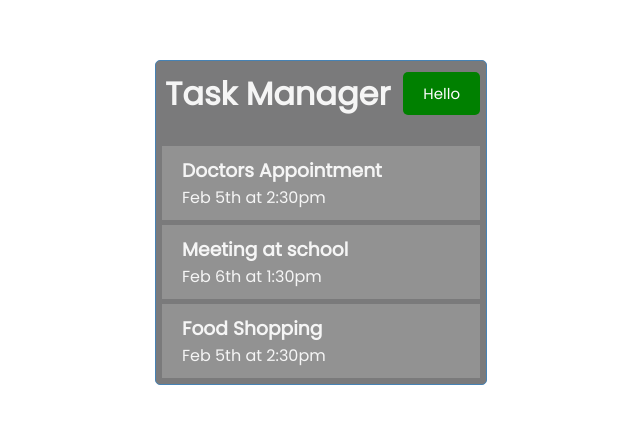
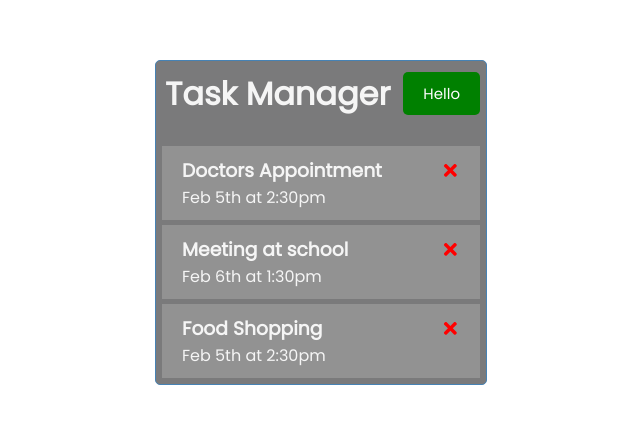
Before and after one commit to TartCodes/task-manager, a React (Create React App) app: page / in a window 1280 px wide. Shown: the part 178-602 px from the top of the page, without its empty margins (319-959 px from the left). Built offline with nearby package versions, Linux system fonts and the light colour scheme.

Commit message:
delete added

```diff
--- a/src/App.js
+++ b/src/App.js
@@ -33,10 +33,16 @@
     },
   ])
 
+  //delete task
+
+  const deleteTask = (id) => {
+    setTasks(tasks.filter((task) => task.id !== id))
+  }
+
   return (
     <div className="container">
       <Header />
-      <Tasks tasks={tasks}/>
+      <Tasks tasks={tasks} onDelete={deleteTask} />
     </div>
   );
 }
--- a/src/components/Task.js
+++ b/src/components/Task.js
@@ -1,8 +1,15 @@
+import { FaTimes } from 'react-icons/fa'
 
-const Task = ({ task }) => {
+
+const Task = ({ task, onDelete }) => {
   return (
     <div className="task">
-        <h3>{task.text}</h3>
+        <h3>
+            {task.text}
+            <FaTimes
+            style= {{color : 'red', cursor : 'pointer'}} onClick={() => onDelete(task.id)}
+             />
+        </h3>
         <p>{task.day}</p>
     </div>
   )
--- a/src/components/Tasks.js
+++ b/src/components/Tasks.js
@@ -1,10 +1,10 @@
 import Task from "./Task";
 
-const Tasks = ({tasks}) => {
+const Tasks = ({tasks, onDelete}) => {
   return (
     <>
       {tasks.map((task) => (
-        <Task key={task.id} task={task}/>
+        <Task key={task.id} task={task} onDelete={onDelete}/>
       ))}
     </>
   );
```
